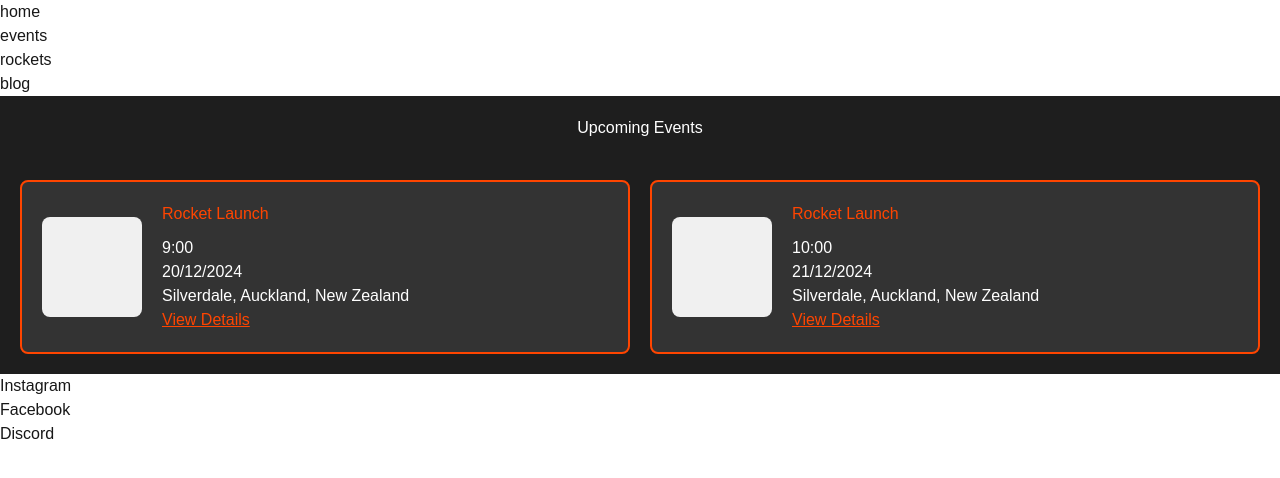
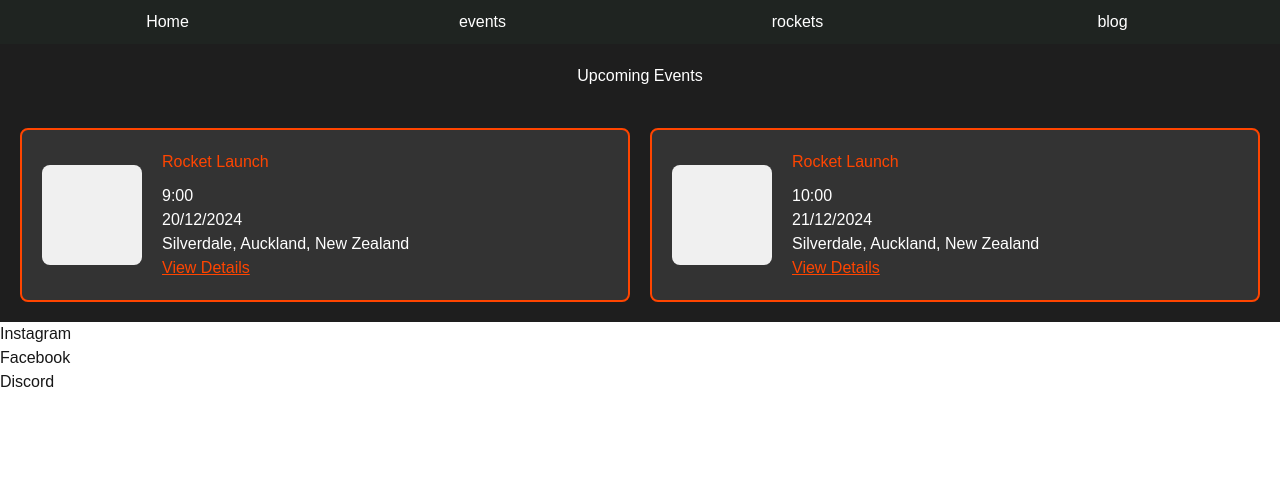
Before and after one commit to UoARocketry/website, a Next.js app: page /events in a window 1280 px wide. Shown: the top 478 px of the page. Built offline with nearby package versions, Linux system fonts and the light colour scheme.

Commit message:
Updated header to flexbox

```diff
--- a/src/app/header.tsx
+++ b/src/app/header.tsx
@@ -1,27 +1,28 @@
 "use client";
 
 import Link from "next/link";
+import "./styles/header.css";
 import { usePathname } from "next/navigation";
+import Head from "next/head";
 
 export default function Header() {
   const pathname = usePathname();
 
   return (
-    <div className="flex items-center justify-center h-16  border-b-2 border-blue-900">
-      <ul className="flex flex-row items-center space-x-40">
-        <li className={pathname == "/" ? "border-b-2" : ""}>
-          <Link href="/">home</Link>
-        </li>
-        <li className={pathname == "/events" ? "border-b-2" : ""}>
-          <Link href="/events">events</Link>
-        </li>
-        <li className={pathname == "/rockets" ? "border-b-2" : ""}>
-          <Link href="/rockets">rockets</Link>
-        </li>
-        <li className={pathname == "/blog" ? "border-b-2" : ""}>
-          <Link href="/blog">blog</Link>
-        </li>
-      </ul>
-    </div>
+    <header>
+      <div className="link">
+        <Link href="/">Home</Link>
+      </div>
+      <div className="link">
+        <Link href="/events">events</Link>
+      </div>
+      <div className="link">
+        <Link href="/rockets">rockets</Link>
+      </div>
+      <div className="link">
+        {" "}
+        <Link href="/blog">blog</Link>
+      </div>
+    </header>
   );
 }
--- /dev/null
+++ b/src/app/styles/header.css
@@ -0,0 +1,11 @@
+header {
+  background-color: #1f2421;
+  color: white;
+  padding: 10px;
+  text-align: center;
+  display: flex;
+}
+
+.link {
+  flex: 1;
+}
```
